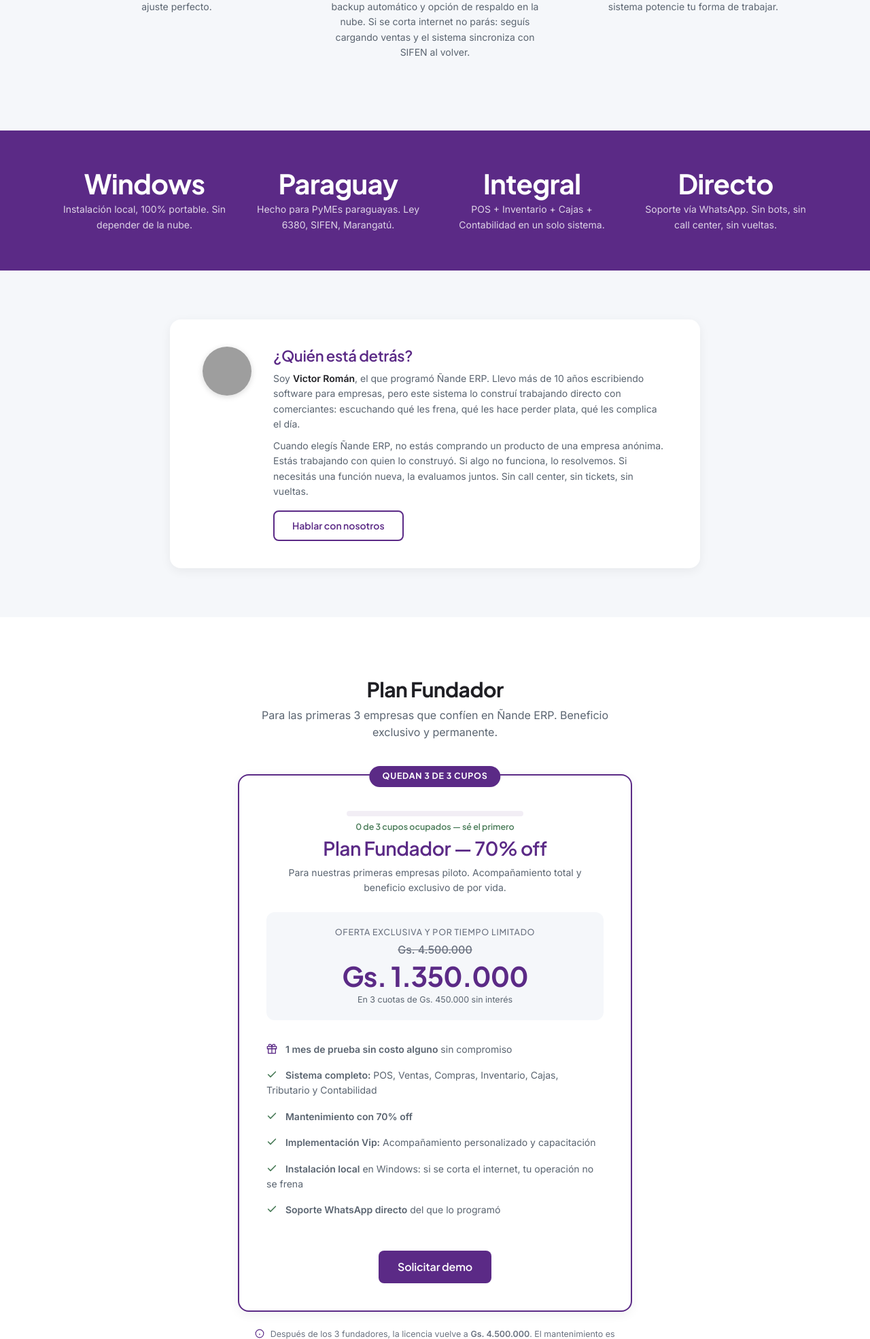
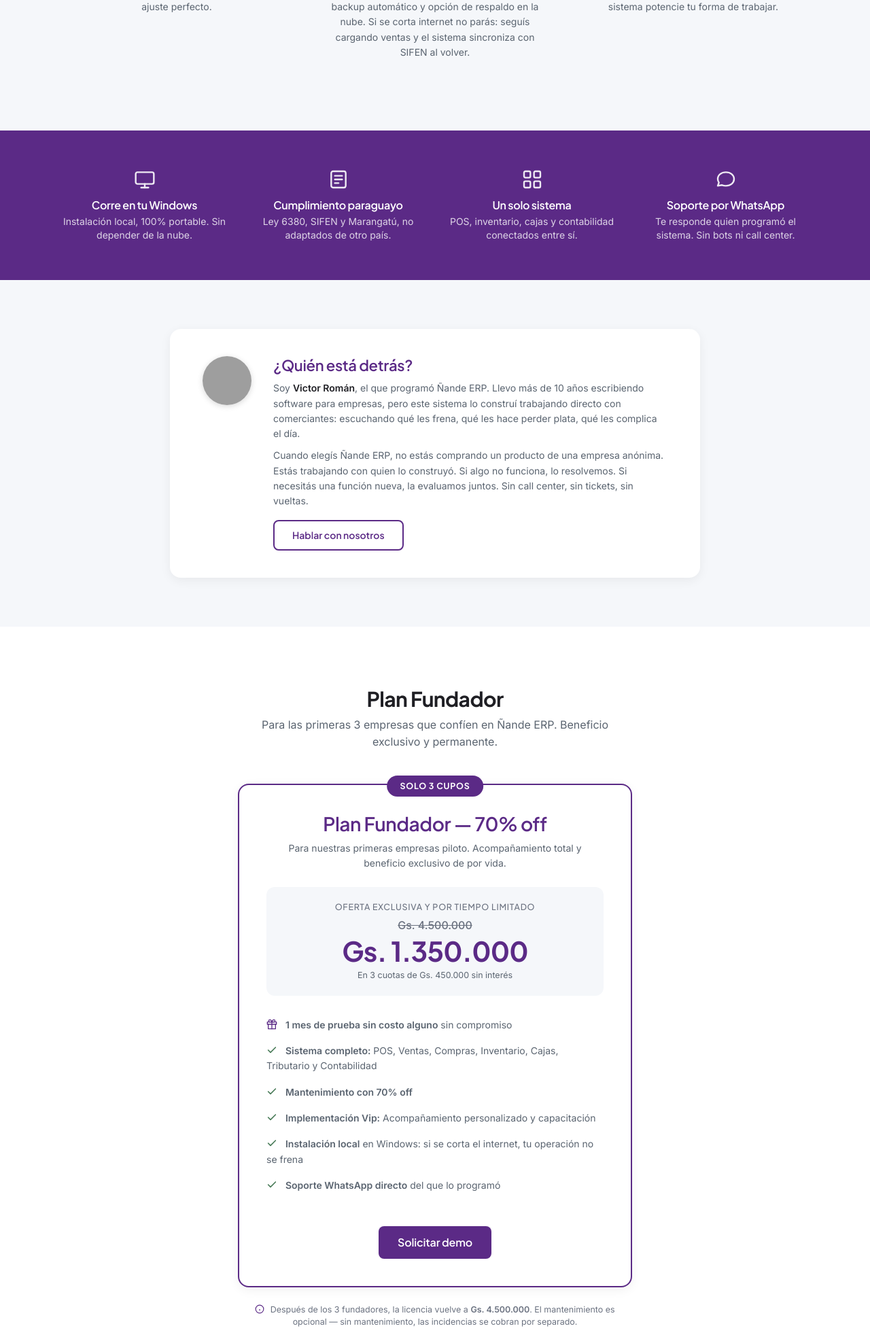
Before and after one commit to victor220888/guaranisoft-landing, a FastAPI app: page /nande-erp in a window 1280 px wide. Shown: the part 4113-6083 px from the top of the page at 68% size. Run offline with FastAPI, Linux system fonts and the light colour scheme; grey boxes are pictures that could not be loaded.

Commit message:
feat(contenido): ajustes visuales que restaban a la conversión
- Rediseñar la franja "Stats" de la landing de producto: usaba el
  estilo de cifra grande (2.4rem, bold) con las palabras "Windows",
  "Paraguay", "Integral" y "Directo". Leído rápido parecía una
  sección de métricas sin métricas. Pasa a ícono + título + texto
  (.atributo-item). El estilo .stat-item queda reservado para datos
  que sí son números, como en la corporativa.
- Quitar la barra de cupos del Plan Fundador: mostraba badge, barra
  al 0% y texto diciendo lo mismo, y una barra vacía comunica que
  nadie compró todavía. Queda solo el badge. El CSS se conserva
  comentado para reactivarla con al menos 1 cupo ocupado.
- Subir la franja de stats corporativos justo debajo del hero de la
  home: era solo texto y dos botones, y el primer viewport quedaba
  vacío.
- Mover a archive/ tres imágenes que ningún template referenciaba
  (ventas.png, cajas.png, contabilidad.png).

Co-Authored-By: Claude Opus 4.8 <noreply@anthropic.com>

```diff
--- a/static/css/landing.css
+++ b/static/css/landing.css
@@ -588,6 +588,28 @@ h1, h2 { font-weight: 700; }
     color: white;
     padding: 56px 0;
 }
+/* Franja de atributos: para texto, no para cifras.
+   Usar .stat-item solo cuando el dato es realmente un número. */
+.atributo-item { text-align: center; }
+.atributo-item .atributo-icon {
+    width: 32px;
+    height: 32px;
+    margin-bottom: var(--space-3);
+    opacity: 0.9;
+}
+.atributo-item h3 {
+    font-size: var(--text-base);
+    font-weight: 600;
+    margin-bottom: var(--space-1);
+    color: #fff;
+}
+.atributo-item p {
+    font-size: var(--text-sm);
+    opacity: 0.8;
+    margin-bottom: 0;
+    line-height: 1.45;
+}
+
 .stat-item { text-align: center; }
 .stat-item .num {
     font-size: var(--text-3xl);
@@ -1031,7 +1053,10 @@ footer a:focus-visible {
 }
 
 /* ── Barra de cupos (Plan Fundador) ─────────────────────────────────── */
-.cupos-progreso { margin: 0.75rem 0 0.25rem; }
+/* Sin uso por ahora: el markup se quitó de index.html porque una barra
+   en 0% comunica que nadie compró todavía. Reactivar cuando haya al
+   menos 1 de los 3 cupos ocupados. */
+.cupos-progreso { margin: var(--space-3) 0 0.25rem; }
 .cupos-barra {
     height: 8px;
     background: var(--morado-light);
--- a/templates/index.html
+++ b/templates/index.html
@@ -372,31 +372,35 @@
 </section>
 
 <!-- ═══ Stats ══════════════════════════════════════════════════════════ -->
-<section class="stats section-compact" aria-label="Indicadores del sistema">
+<section class="stats section-compact" aria-label="Características del sistema">
     <div class="container">
         <div class="row g-4 stagger-children">
             <div class="col-6 col-md-3 fade-in">
-                <div class="stat-item">
-                    <span class="num">Windows</span>
-                    <span class="label">Instalación local, 100% portable. Sin depender de la nube.</span>
+                <div class="atributo-item">
+                    <svg class="atributo-icon" viewBox="0 0 24 24" fill="none" stroke="currentColor" stroke-width="1.8" stroke-linecap="round" stroke-linejoin="round"><rect x="2" y="4" width="20" height="13" rx="2"/><line x1="8" y1="21" x2="16" y2="21"/><line x1="12" y1="17" x2="12" y2="21"/></svg>
+                    <h3>Corre en tu Windows</h3>
+                    <p>Instalación local, 100% portable. Sin depender de la nube.</p>
                 </div>
             </div>
             <div class="col-6 col-md-3 fade-in">
-                <div class="stat-item">
-                    <span class="num">Paraguay</span>
-                    <span class="label">Hecho para PyMEs paraguayas. Ley 6380, SIFEN, Marangatú.</span>
+                <div class="atributo-item">
+                    <svg class="atributo-icon" viewBox="0 0 24 24" fill="none" stroke="currentColor" stroke-width="1.8" stroke-linecap="round" stroke-linejoin="round"><rect x="4" y="3" width="16" height="18" rx="2"/><line x1="8" y1="8" x2="16" y2="8"/><line x1="8" y1="12" x2="16" y2="12"/><line x1="8" y1="16" x2="12" y2="16"/></svg>
+                    <h3>Cumplimiento paraguayo</h3>
+                    <p>Ley 6380, SIFEN y Marangatú, no adaptados de otro país.</p>
                 </div>
             </div>
             <div class="col-6 col-md-3 fade-in">
-                <div class="stat-item">
-                    <span class="num">Integral</span>
-                    <span class="label">POS + Inventario + Cajas + Contabilidad en un solo sistema.</span>
+                <div class="atributo-item">
+                    <svg class="atributo-icon" viewBox="0 0 24 24" fill="none" stroke="currentColor" stroke-width="1.8" stroke-linecap="round" stroke-linejoin="round"><rect x="3" y="3" width="7" height="7" rx="1.5"/><rect x="14" y="3" width="7" height="7" rx="1.5"/><rect x="3" y="14" width="7" height="7" rx="1.5"/><rect x="14" y="14" width="7" height="7" rx="1.5"/></svg>
+                    <h3>Un solo sistema</h3>
+                    <p>POS, inventario, cajas y contabilidad conectados entre sí.</p>
                 </div>
             </div>
             <div class="col-6 col-md-3 fade-in">
-                <div class="stat-item">
-                    <span class="num">Directo</span>
-                    <span class="label">Soporte vía WhatsApp. Sin bots, sin call center, sin vueltas.</span>
+                <div class="atributo-item">
+                    <svg class="atributo-icon" viewBox="0 0 24 24" fill="none" stroke="currentColor" stroke-width="1.8" stroke-linecap="round" stroke-linejoin="round"><path d="M21 11.5 C21 16 17 19 12 19 C10.5 19 9 18.7 7.7 18.2 L3 19 L4.3 15.5 C3.5 14.4 3 13 3 11.5 C3 7 7 4 12 4 C17 4 21 7 21 11.5 Z"/></svg>
+                    <h3>Soporte por WhatsApp</h3>
+                    <p>Te responde quien programó el sistema. Sin bots ni call center.</p>
                 </div>
             </div>
         </div>
@@ -459,11 +463,9 @@
             <p>Para las primeras 3 empresas que confíen en Ñande ERP. Beneficio exclusivo y permanente.</p>
         </div>
         <div class="precios-card precios-fundador fade-in">
-            <div class="plan-badge">Quedan 3 de 3 cupos</div>
-            <div class="cupos-progreso" role="img" aria-label="0 de 3 cupos ocupados">
-                <div class="cupos-barra"><span style="width: 0%"></span></div>
-                <span class="cupos-texto">0 de 3 cupos ocupados — sé el primero</span>
-            </div>
+            <!-- La barra de progreso vuelve cuando haya al menos 1 cupo ocupado:
+                 una barra en 0% comunica que nadie compró todavía. -->
+            <div class="plan-badge">Solo 3 cupos</div>
             <h3>Plan Fundador — 70% off</h3>
             <p class="plan-desc">Para nuestras primeras empresas piloto. Acompañamiento total y beneficio exclusivo de por vida.</p>
             <div class="precio-desde">
```
Also changed, not shown: templates/home.html (+32 -32 lines), archive/img-sin-uso/cajas.png (renamed from static/img/cajas.png), archive/img-sin-uso/contabilidad.png (renamed from static/img/contabilidad.png), archive/img-sin-uso/ventas.png (renamed from static/img/ventas.png).
